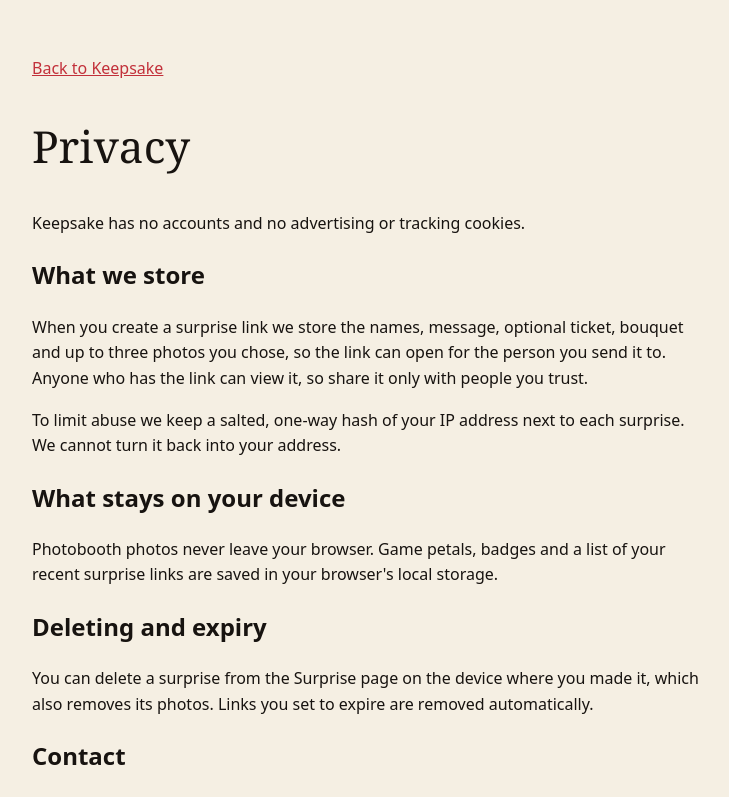
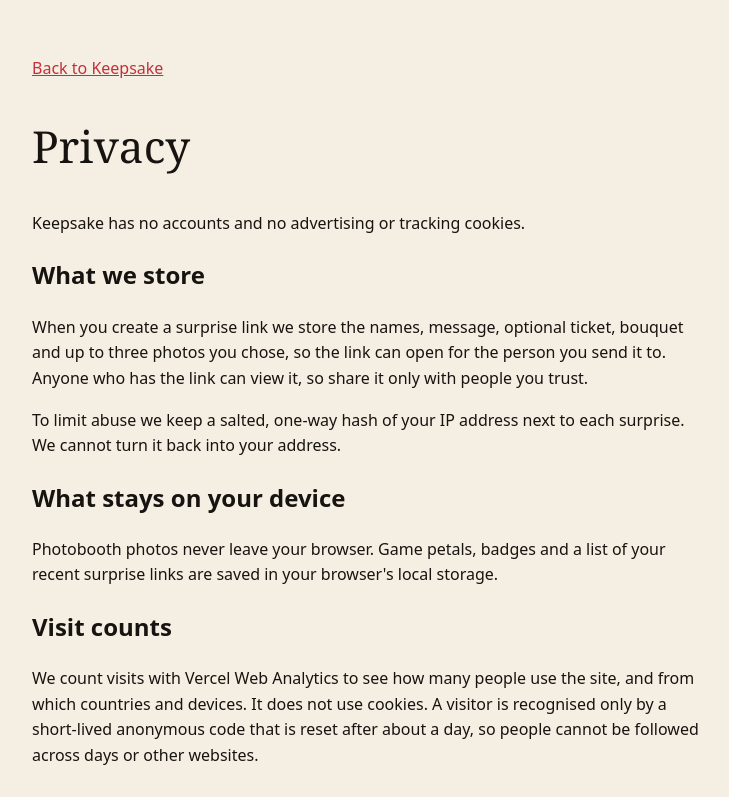
Before and after one commit to yuvdher/keepsake, a Next.js app: page /privacy in a window 1280 px wide. Shown: the top 797 px of the page, without its empty margins (268-997 px from the left). Built offline with nearby package versions, Linux system fonts and the light colour scheme.

Commit message:
Add files via upload

```diff
--- a/app/privacy/page.js
+++ b/app/privacy/page.js
@@ -11,6 +11,8 @@ export default function Privacy() {
       <p>To limit abuse we keep a salted, one-way hash of your IP address next to each surprise. We cannot turn it back into your address.</p>
       <h2>What stays on your device</h2>
       <p>Photobooth photos never leave your browser. Game petals, badges and a list of your recent surprise links are saved in your browser&apos;s local storage.</p>
+      <h2>Visit counts</h2>
+      <p>We count visits with Vercel Web Analytics to see how many people use the site, and from which countries and devices. It does not use cookies. A visitor is recognised only by a short-lived anonymous code that is reset after about a day, so people cannot be followed across days or other websites.</p>
       <h2>Deleting and expiry</h2>
       <p>You can delete a surprise from the Surprise page on the device where you made it, which also removes its photos. Links you set to expire are removed automatically.</p>
       <h2>Contact</h2>
```
